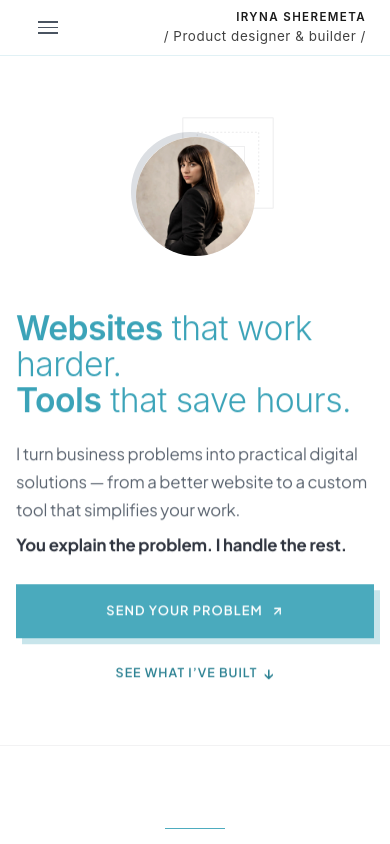
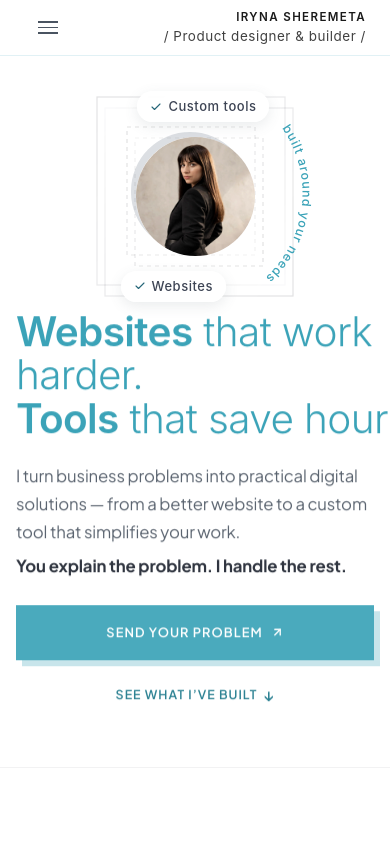
Before and after one commit to Irene2828/porfoliojuly, a Next.js app: page / in a window 390 px wide. Shown: the top 844 px of the page. Built offline with nearby package versions, Linux system fonts and the light colour scheme; no server answers; the database is empty.

Commit message:
Refine mobile hero typography and avatar layout, bold prefooter solve statement, and remove Worldwide from footer

```diff
--- a/src/app/components/Footer.tsx
+++ b/src/app/components/Footer.tsx
@@ -82,7 +82,7 @@ export default function Footer() {
       `}</style>
       <div className="footer-inner-container">
         <p className="footer-copy-text">
-          &copy; 2026 Iryna Sheremeta &middot; Websites &amp; tools &middot; Worldwide
+          &copy; 2026 Iryna Sheremeta &middot; Websites &amp; tools
         </p>
         <a href="/hire" className="footer-hire-link">
           Hiring? &rarr;
--- a/src/app/components/Hero.css
+++ b/src/app/components/Hero.css
@@ -437,13 +437,13 @@
     flex-direction: column !important;
     align-items: flex-start !important;
     gap: 0px !important;
-    font-size: clamp(1.72rem, 8.65vw, 3.25rem) !important;
-    white-space: nowrap !important;
+    font-size: clamp(2.05rem, 10.4vw, 3.85rem) !important;
+    white-space: normal !important;
     line-height: 1.05 !important;
     text-align: left !important;
   }
   .headline-line {
-    white-space: nowrap !important;
+    white-space: normal !important;
     text-align: left !important;
     line-height: 1.05 !important;
     align-self: flex-start !important;
@@ -2020,8 +2020,10 @@
   .v2-theme .hero-image-container,
   .hero-image-container {
     display: block !important;
-    width: clamp(200px, 56vw, 260px) !important;
-    height: clamp(200px, 56vw, 260px) !important;
+    width: 200px !important;
+    height: 200px !important;
+    max-width: 200px !important;
+    max-height: 200px !important;
     border-radius: 50% !important;
     box-shadow: -8px -8px 0px 0px #dcdfe3, -8px -8px 0px 1.5px rgba(59, 163, 184, 0.15) !important;
     margin: 0 !important;
@@ -2035,7 +2037,6 @@
   .hero-image-brackets-left,
   .hero-image-offset-frame,
   .hero-decor-square,
-  .hero-shape-top-right,
   .hero-rings-badge-container,
   .v2-theme .hero-rings-badge-container {
     display: none !important;
--- a/src/app/index.css
+++ b/src/app/index.css
@@ -466,7 +466,7 @@ h1, h2, h3, h4, h5, h6 {
   .v2-theme .headline-mobile,
   .v2-theme .hero-text .headline-mobile {
     font-family: -apple-system, BlinkMacSystemFont, "Helvetica Neue", Helvetica, Arial, sans-serif !important;
-    font-size: clamp(1.72rem, 8.65vw, 3.25rem) !important;
+    font-size: clamp(2.05rem, 10.4vw, 3.85rem) !important;
     font-weight: 400 !important;
     letter-spacing: -0.02em !important;
     line-height: 1.05 !important;
@@ -1074,7 +1074,7 @@ h1, h2, h3, h4, h5, h6 {
     display: flex !important;
     flex-direction: column !important;
     justify-content: space-between !important;
-    padding-top: clamp(8.63rem, 18.5vh, 9.95rem) !important; /* shifted another 15% lower */
+    padding-top: clamp(4.5rem, 9.5vh, 5.75rem) !important;
     padding-bottom: clamp(1.25rem, 3.5vw, 1.75rem) !important;
     padding-left: 1.5rem !important; /* matches mobile header side margin (1.5rem / 24px) */
     padding-right: 1.5rem !important;
@@ -1092,7 +1092,7 @@ h1, h2, h3, h4, h5, h6 {
     gap: 0 !important;
   }
 
-  /* Mobile Hero Top Row: Avatar centered */
+  /* Mobile Hero Top Row: Avatar centered with clearance for top/bottom geometry and badges */
   .v2-theme .hero-image-wrapper,
   .hero-image-wrapper {
     order: 0 !important;
@@ -1102,9 +1102,9 @@ h1, h2, h3, h4, h5, h6 {
     flex-direction: row !important;
     align-items: center !important;
     justify-content: center !important;
-    padding: 0 !important;
+    padding: 3rem 0 2.2rem 0 !important;
     margin-top: 0 !important;
-    margin-bottom: auto !important;
+    margin-bottom: 0.5rem !important;
     box-sizing: border-box !important;
     transform: none !important;
     background: transparent !important;
@@ -1114,15 +1114,15 @@ h1, h2, h3, h4, h5, h6 {
     position: relative !important;
   }
 
-  /* Circled Avatar centered on mobile */
+  /* Circled Avatar centered on mobile - matches desktop styling */
   .v2-theme .hero-image-container,
   .v2-theme .cv-scanner .hero-image-container,
   .hero-image-container {
     display: block !important;
-    width: clamp(108px, 30.5vw, 126px) !important;
-    height: clamp(108px, 30.5vw, 126px) !important;
-    max-width: none !important;
-    max-height: none !important;
+    width: 200px !important;
+    height: 200px !important;
+    max-width: 200px !important;
+    max-height: 200px !important;
     aspect-ratio: 1 / 1 !important;
     border-radius: 50% !important;
     flex-shrink: 0 !important;
@@ -1132,7 +1132,7 @@ h1, h2, h3, h4, h5, h6 {
     position: relative !important;
     z-index: 2 !important;
     background: #ffffff !important;
-    box-shadow: -5px -5px 0px 0px #dcdfe3 !important;
+    box-shadow: -8px -8px 0px 0px #dcdfe3, -8px -8px 0px 1.5px rgba(59, 163, 184, 0.15) !important;
     border: none !important;
   }
 
@@ -1208,39 +1208,20 @@ h1, h2, h3, h4, h5, h6 {
     gap: 0.85rem !important;
   }
 
-  /* On mobile: DO NOT USE LABELS AND CURVED TEXT */
+  /* On mobile: image looks identical to desktop with top and bottom geometry, curved text, and badges */
   .v2-theme .hero-curved-text-container,
-  .hero-curved-text-container,
-  .v2-theme .hero-rings-badge-container,
-  .hero-rings-badge-container,
-  .v2-theme .hero-badge-anchor,
-  .hero-badge-anchor,
-  .v2-theme .hero-ring-badge,
-  .hero-ring-badge,
+  .hero-curved-text-container {
+    display: block !important;
+  }
+
   .v2-theme .hero-shape-bottom-left,
   .hero-shape-bottom-left {
-    display: none !important;
+    display: block !important;
   }
 
-  /* Mirror-looking square shape on top-right of image on mobile: half under top right */
   .v2-theme .hero-shape-top-right,
   .hero-shape-top-right {
     display: block !important;
-    position: absolute !important;
-    top: -22px !important;
-    right: -22px !important;
-    bottom: auto !important;
-    left: auto !important;
-    width: 96px !important;
-    height: 96px !important;
-    pointer-events: none !important;
-    z-index: 1 !important;
-  }
-
-  .v2-theme .hero-shape-top-right svg,
-  .hero-shape-top-right svg {
-    mask-image: none !important;
-    -webkit-mask-image: none !important;
   }
 
   .v2-theme .hero-badge-anchor,
@@ -1248,9 +1229,14 @@ h1, h2, h3, h4, h5, h6 {
   .v2-theme .hero-ring-badge,
   .hero-ring-badge,
   .v2-theme .badge-anchor-websites,
-  .v2-theme .badge-anchor-products,
-  .v2-theme .badge-anchor-consultations {
-    display: none !important;
+  .v2-theme .badge-anchor-products {
+    display: inline-flex !important;
+  }
+
+  @media (max-width: 360px) {
+    .v2-theme .hero-image-wrapper {
+      transform: scale(0.9) !important;
+    }
   }
 }
 
--- a/src/app/v2/components/EditorialStatement.tsx
+++ b/src/app/v2/components/EditorialStatement.tsx
@@ -139,7 +139,7 @@ export default function EditorialStatement() {
             }}
           >
             <p style={{ margin: 0 }}>
-              Let’s solve this. I’ll build the fix.
+              <strong style={{ fontWeight: 700, color: 'inherit' }}>Let’s solve this.</strong> I’ll build the fix.
             </p>
           </div>
 
```
